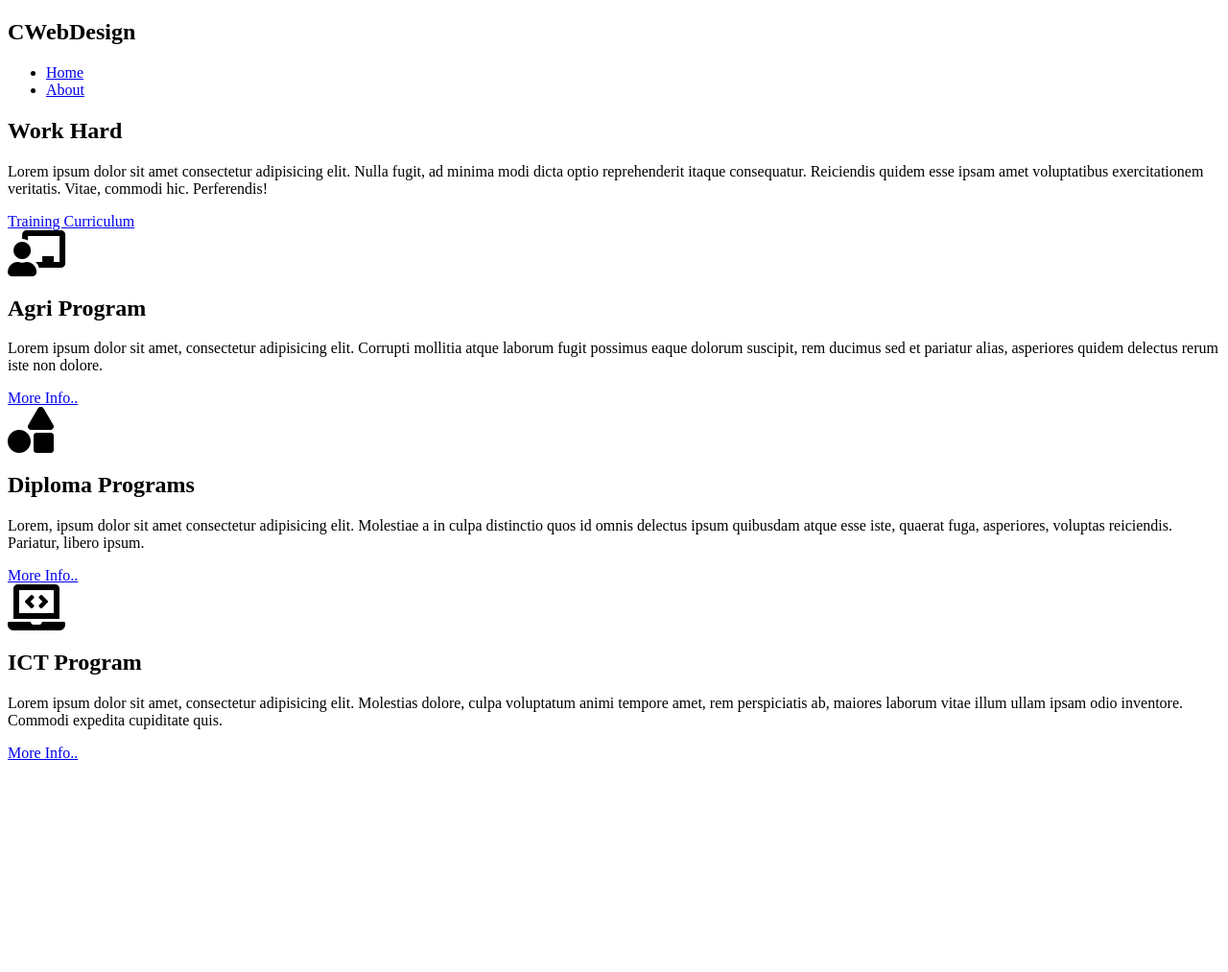
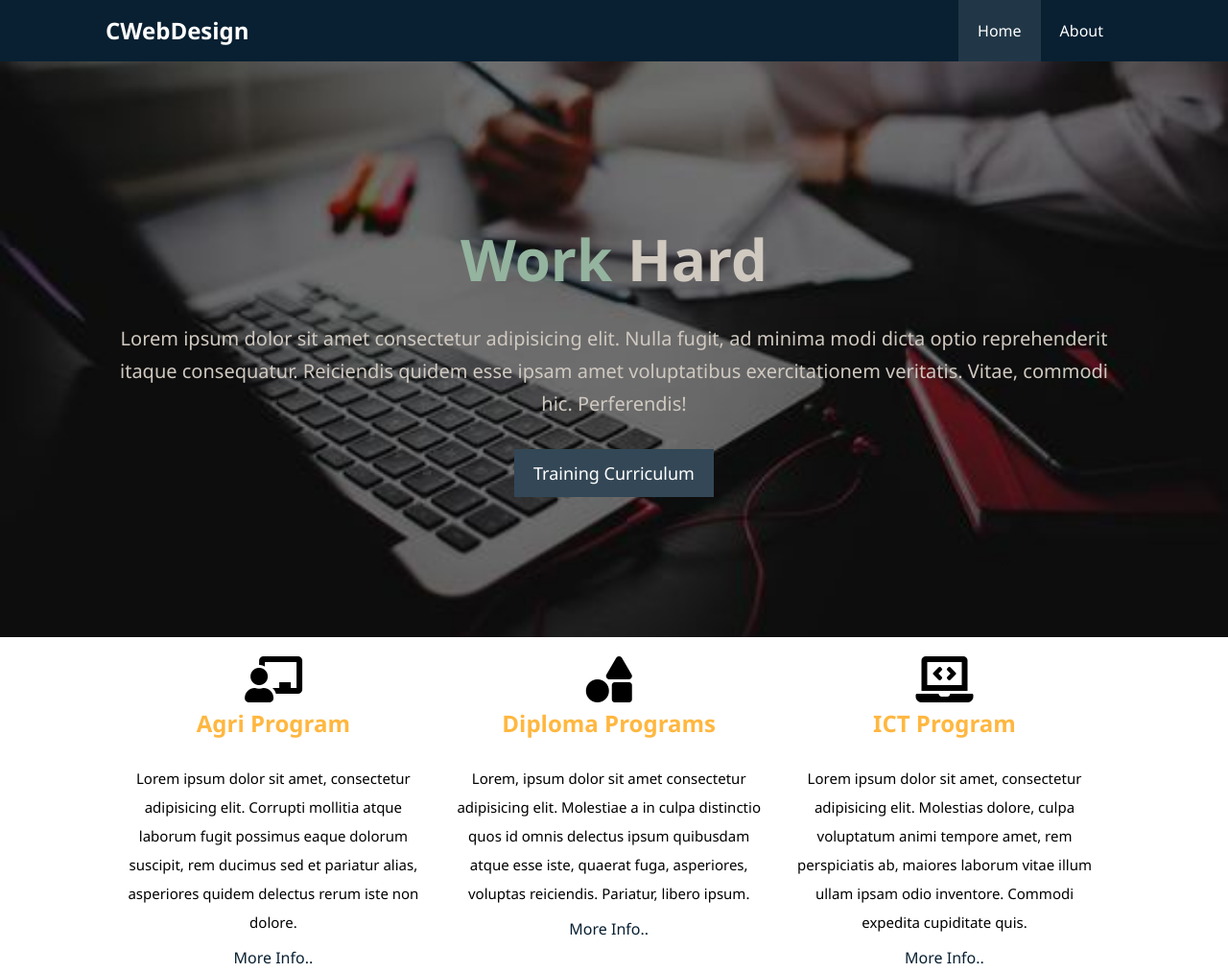
Before and after one commit to yorichan/workhardGithub, a plain HTML site: page index.html in a window 1280 px wide. Shown: the whole page at 96% size. Before the commit the page ends 802 px from the top, so only its background shows below. Drawn offline with Linux system fonts and the light colour scheme; the site is published under a folder, as on GitHub Pages, so addresses that start at the root find nothing; files whose address does not match are found by name.

Commit message:
Update index.html

```diff
--- a/index.html
+++ b/index.html
@@ -4,7 +4,7 @@
     <meta charset="UTF-8" />
     <meta http-equiv="X-UA-Compatible" content="IE=edge" />
     <meta name="viewport" content="width=device-width, initial-scale=1.0" />
-    <link rel="stylesheet" href="/--css/style.css" />
+    <link rel="stylesheet" href="--css/style.css" >
     <title>CWD &copy; Training</title>
     <link rel="stylesheet" href="https://cdnjs.cloudflare.com/ajax/libs/font-awesome/5.15.4/css/all.min.css">
   </head>
```
